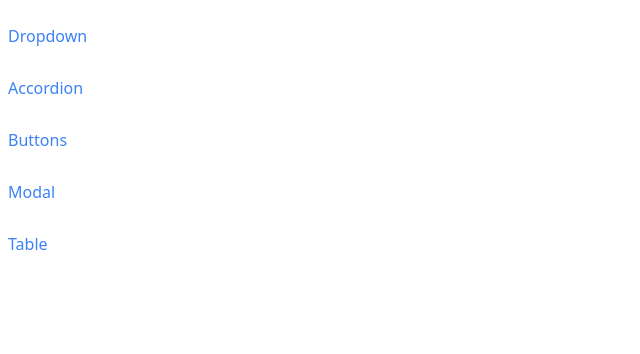
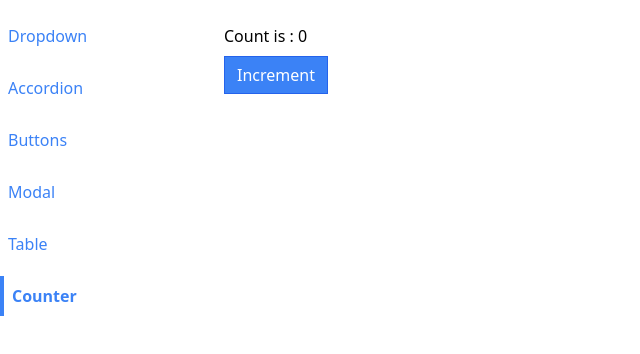
Before and after one commit to msa-ali/Custom-React-Components-and-Hooks, a React (Vite) app: page /counter in a window 1280 px wide. Shown: the top 354 px of the page, without its empty margins (0-640 px from the left). Built offline with nearby package versions, Linux system fonts and the light colour scheme.

Commit message:
custom hook for sorting

```diff
--- a/src/App.tsx
+++ b/src/App.tsx
@@ -5,6 +5,7 @@ import ButtonPage from "./pages/ButtonPage";
 import DropdownPage from "./pages/DropdownPage";
 import ModalPage from "./pages/ModalPage";
 import TablePage from './pages/TablePage';
+import CounterPage from './pages/CounterPage';
 function App() {
   return (
     <div className="container mx-auto grid grid-cols-6 gap-4 mt-4">
@@ -25,6 +26,9 @@ function App() {
         <Route path="/table">
           <TablePage />
         </Route>
+        <Route path='/counter'>
+          <CounterPage initialCount={0} />
+        </Route>
       </div>
     </div>
   );
--- a/src/components/Sidebar/index.tsx
+++ b/src/components/Sidebar/index.tsx
@@ -6,7 +6,7 @@ const links: { label: string, path: string }[] = [
     { label: 'Buttons', path: '/buttons' },
     { label: 'Modal', path: '/modal' },
     { label: 'Table', path: '/table' },
-
+    { label: 'Counter', path: '/counter', },
 ];
 
 const Sidebar = () => {
--- a/src/components/SortableTable/index.tsx
+++ b/src/components/SortableTable/index.tsx
@@ -1,7 +1,7 @@
-import { useState } from "react";
 import { GoArrowSmallDown, GoArrowSmallUp } from 'react-icons/go';
 
-import Table, { Props as TableProps, Config as TableConfig } from "../Table";
+import Table, { Props as TableProps } from "../Table";
+import useSort from "../../hooks/use-sort";
 
 export type Config<T> = Array<{
     label: string;
@@ -39,30 +39,8 @@ function getIcons(label: string, sortBy: string | null, sortOrder: 'asc' | 'desc
 
 
 const SortableTable = <T,>(props: Props<T>) => {
-    const [sortOrder, setSortOrder] = useState<'asc' | 'desc' | null>(null);
-    const [sortBy, setSortBy] = useState<string | null>(null);
-
     const { config, data } = props;
-
-    const handleClick = (label: string) => {
-
-        if (sortBy && label !== sortBy) {
-            setSortOrder('asc');
-            setSortBy(label);
-            return;
-        }
-
-        if (sortOrder === null) {
-            setSortOrder('asc');
-            setSortBy(label);
-        } else if (sortOrder === 'asc') {
-            setSortOrder('desc');
-            setSortBy(label);
-        } else if (sortOrder === 'desc') {
-            setSortOrder(null);
-            setSortBy(null);
-        }
-    }
+    const { handleClick, sortBy, sortOrder, sortedData } = useSort(data, config);
 
     const updatedConfig = config.map((column) => {
         if (!column.sortValue) {
@@ -80,28 +58,7 @@ const SortableTable = <T,>(props: Props<T>) => {
         }
     });
 
-    // only sort data if sortOrder and sortBy is not null
-    // Make a copy of data prop
-    // find the correct sortValue fn and use it for sorting
-    let sortedData = data;
-    if (sortOrder && sortBy) {
-        const sortValue = config.find(column => column.label === sortBy)?.sortValue;
-        if (sortValue) {
-            sortedData = [...data].sort((a, b) => {
-                const valueA = sortValue(a);
-                const valueB = sortValue(b);
 
-                const order = sortOrder === 'asc' ? 1 : -1;
-
-                if (typeof valueA === 'string') {
-                    return valueA.localeCompare(valueB) * order;
-                } else {
-                    return (valueA - valueB) * order;
-                }
-
-            })
-        }
-    }
 
     return (
         <Table {...props} data={sortedData} config={updatedConfig} />
--- /dev/null
+++ b/src/hooks/use-counter.ts
@@ -0,0 +1,15 @@
+import { useEffect, useState } from "react";
+
+const useCounter = (initialCount: number) => {
+    const [count, setCount] = useState(initialCount);
+
+    useEffect(() => {
+        console.log(count);
+    }, [count]);
+
+    const increment = () => setCount(count => count + 1);
+
+    return {count, increment};
+}
+
+export default useCounter;
--- /dev/null
+++ b/src/hooks/use-sort.ts
@@ -0,0 +1,56 @@
+import { useState } from "react";
+import { Config } from "../components/SortableTable";
+
+export type SortingOrder = 'asc' | 'desc' | null;
+
+const useSort = <T,>(data: T[], config: Config<T>) => {
+    const [sortOrder, setSortOrder] = useState<SortingOrder>(null);
+    const [sortBy, setSortBy] = useState<string | null>(null);
+
+    const handleClick = (label: string) => {
+
+        if (sortBy && label !== sortBy) {
+            setSortOrder('asc');
+            setSortBy(label);
+            return;
+        }
+
+        if (sortOrder === null) {
+            setSortOrder('asc');
+            setSortBy(label);
+        } else if (sortOrder === 'asc') {
+            setSortOrder('desc');
+            setSortBy(label);
+        } else if (sortOrder === 'desc') {
+            setSortOrder(null);
+            setSortBy(null);
+        }
+    }
+
+    // only sort data if sortOrder and sortBy is not null
+    // Make a copy of data prop
+    // find the correct sortValue fn and use it for sorting
+    let sortedData = data;
+    if (sortOrder && sortBy) {
+        const sortValue = config.find(column => column.label === sortBy)?.sortValue;
+        if (sortValue) {
+            sortedData = [...data].sort((a, b) => {
+                const valueA = sortValue(a);
+                const valueB = sortValue(b);
+
+                const order = sortOrder === 'asc' ? 1 : -1;
+
+                if (typeof valueA === 'string') {
+                    return valueA.localeCompare(valueB) * order;
+                } else {
+                    return (valueA - valueB) * order;
+                }
+
+            })
+        }
+    }
+
+    return {sortOrder, sortBy, sortedData, handleClick};
+};
+
+export default useSort;
--- /dev/null
+++ b/src/pages/CounterPage.tsx
@@ -0,0 +1,15 @@
+import Button from '../components/Button';
+import useCounter from '../hooks/use-counter';
+
+function CounterPage({ initialCount }: { initialCount: number }) {
+    const { count, increment } = useCounter(initialCount);
+
+    return (
+        <div className='p-2'>
+            <h1 className='mb-2'>Count is : {count}</h1>
+            <Button onClick={increment}>Increment</Button>
+        </div>
+    )
+}
+
+export default CounterPage
```
